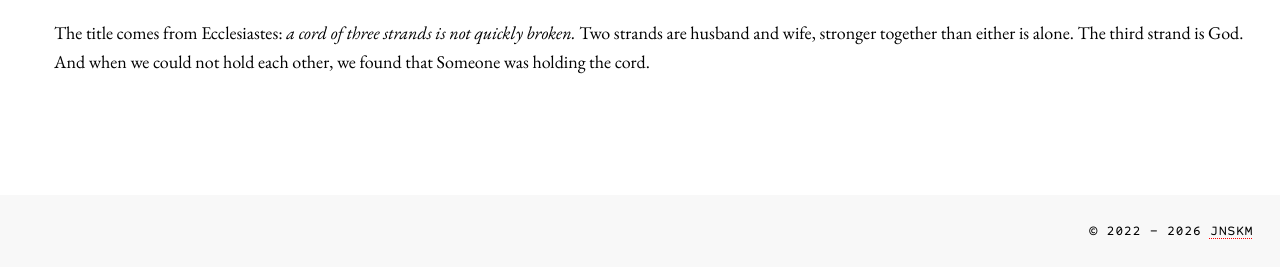
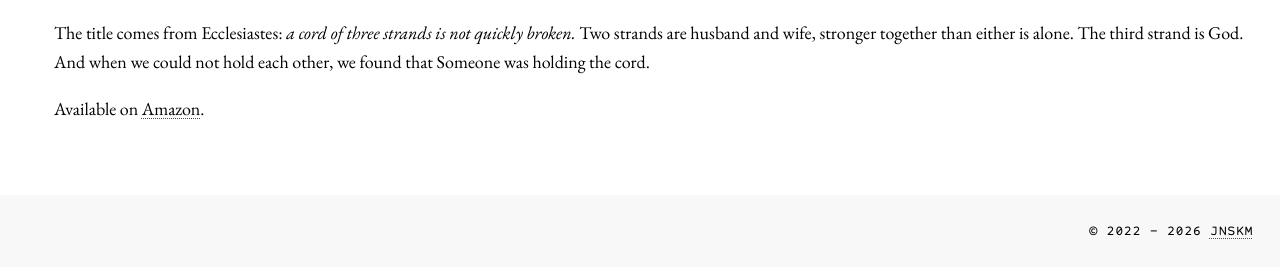
Before and after one commit to jnskm/jnskm.github.io, a Jekyll site: the page built from _books/tails-of-grace/09-the-third-strand.md, in a window 1280 px wide. Shown: the part 829-1096 px from the top of the page. Built offline with Jekyll 4.4.1, drawn with Linux system fonts in a browser that asks for light colours.

Commit message:
Add the Amazon link to The Third Strand's page
The book IS on Amazon (ASIN B0H1W8SBM8) — found via the series listing. Adding
the "Available on Amazon" line so the page matches the other eight. (Correcting
my earlier wrong assumption that it wasn't listed.)

Co-Authored-By: Claude Opus 4.8 <noreply@anthropic.com>

```diff
--- a/_books/tails-of-grace/09-the-third-strand.md
+++ b/_books/tails-of-grace/09-the-third-strand.md
@@ -23,3 +23,5 @@ Marriage is the most important relationship most of us will ever have. It is als
 The dogs in these stories did not solve any of that. Dogs cannot. But they held up a mirror we did not ask for, and the reflection was uncomfortable, and it was true.
 
 The title comes from Ecclesiastes: *a cord of three strands is not quickly broken.* Two strands are husband and wife, stronger together than either is alone. The third strand is God. And when we could not hold each other, we found that Someone was holding the cord.
+
+Available on [Amazon](https://www.amazon.com/dp/B0H1W8SBM8).
```
